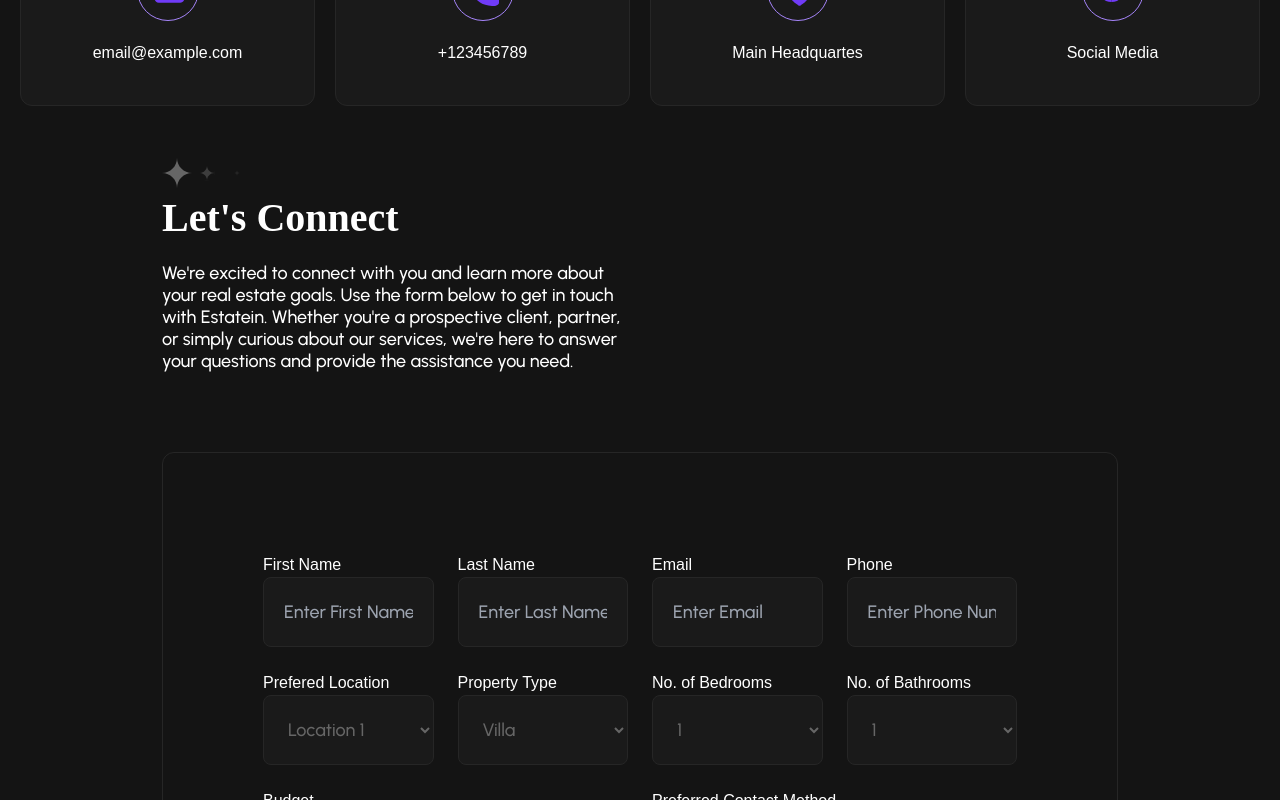
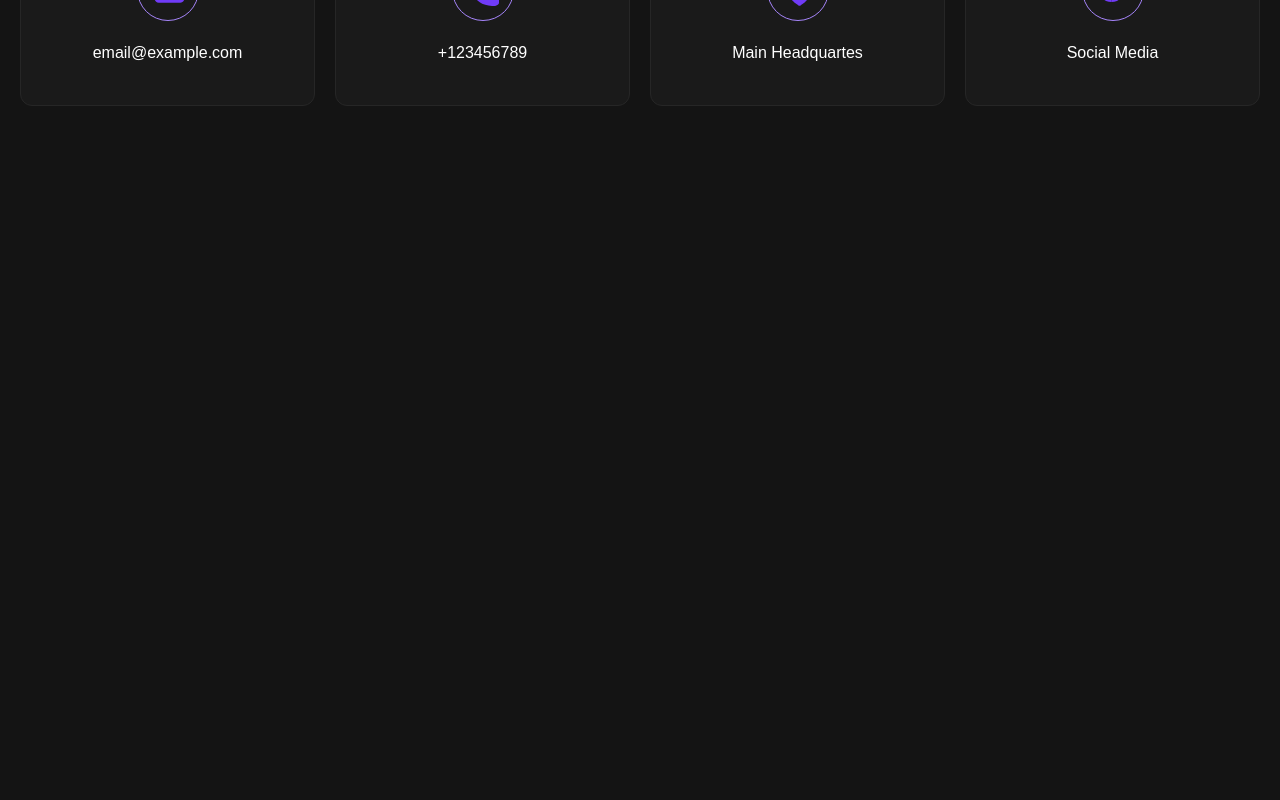
Before and after one commit to iairkap/real-estate, a Next.js app: page /contact in a window 1280 px wide. Shown: the part 760-1560 px from the top of the page. Built offline with nearby package versions, Linux system fonts and the light colour scheme; a web font is replaced by a local one.

Commit message:
added-some-animation

```diff
--- a/package.json
+++ b/package.json
@@ -13,6 +13,7 @@
     "@radix-ui/react-label": "^2.1.1",
     "@radix-ui/react-select": "^2.1.4",
     "@radix-ui/react-slot": "^1.1.1",
+    "aos": "^3.0.0-beta.6",
     "axios": "^1.7.9",
     "class-variance-authority": "^0.7.1",
     "clsx": "^2.1.1",
--- a/src/app/components/sections/section.tsx
+++ b/src/app/components/sections/section.tsx
@@ -1,7 +1,10 @@
+"use client"
 import React from 'react';
 import styles from "@/app/styles/components/sections.module.scss"
 import { STAR } from '@/lib/image';
 import { Button } from '@/components/ui/button';
+import useAOS from '@/app/hooks/useAOS';
+import Image from 'next/image';
 
 interface SectionProps {
     children: React.ReactNode;
@@ -11,23 +14,17 @@ interface SectionProps {
 }
 
 
-/*     <svg
-              width="18"
-              height="18"
-              className={styles.icon}
-              onClick={handleClickBack}
-            >
-              <use href={CHEVRON_RIGHT}></use>
-            </svg>
-             */
+
 
 const Section: React.FC<SectionProps> = ({ children, title, description, button }) => {
+    useAOS();
+
     return (
-        <div className={styles.layout}>
+        <div className={styles.layout} data-aos="fade-up">
             <div className={styles.icon}>
-                <img src={STAR} alt="star" />
-                <img src={STAR} alt="star" className={styles.opacity} />
-                <img src={STAR} alt="star" className={styles.opacityb} />
+                <Image src={STAR} alt="star" width={30} height={30} />
+                <Image src={STAR} alt="star" className={styles.opacity} width={30} height={30} />
+                <Image src={STAR} alt="star" className={styles.opacityb} width={30} height={30} />
             </div>
             <div className={styles.content}>
                 <div className={styles.text}>
--- a/src/app/components/separacion/Separacion.tsx
+++ b/src/app/components/separacion/Separacion.tsx
@@ -1,13 +1,19 @@
+"use client"
 import React from 'react';
 import styles from "@/app/styles/components/Separacion.module.scss"
+import Image from 'next/image';
+import useAOS from '@/app/hooks/useAOS';
 import { SMART, EFORTLESS, VALUE, DREAM, PHONE, EMAIL, HEADQUARTES, SOCIALMEDIA } from '@/lib/image';
-// eslint-disable-next-line @typescript-eslint/no-empty-object-type
+
+
+
 interface SeparacionProps {
     contactForm?: boolean
 
 }
 
 const Separacion: React.FC<SeparacionProps> = ({ contactForm = false }) => {
+    useAOS();
 
 
     const cardSeparacion = [
@@ -66,8 +72,11 @@ const Separacion: React.FC<SeparacionProps> = ({ contactForm = false }) => {
             <div className={styles.layout}>
                 {!contactForm &&
                     cardSeparacion.map((item, index) => (
-                        <div className={styles.card} key={index}>
-                            <img src={item.icon} alt="icon" />
+                        <div className={styles.card} key={index} data-aos="fade"
+                            data-aos-offset="100"
+                            data-aos-delay={index * 100}
+                            data-aos-easing="ease-in-sine">
+                            <Image src={item.icon} alt="icon" width={35} height={35} />
                             <span>{item.description}</span>
                         </div>
                     ))}
--- /dev/null
+++ b/src/app/hooks/useAOS.ts
@@ -0,0 +1,11 @@
+import { useEffect } from "react";
+import AOS from "aos";
+import "aos/dist/aos.css";
+
+const useAOS = (options = {}) => {
+  useEffect(() => {
+    AOS.init(options);
+  }, [options]);
+};
+
+export default useAOS;
--- a/src/app/sections/ClientReview.tsx
+++ b/src/app/sections/ClientReview.tsx
@@ -7,17 +7,14 @@ import usePagination from '../hooks/usePagination';
 import ClientReviewCard from '../components/clientCard/ClientReviewCard';
 import styles from "@/app/styles/components/clientCard/ClientReviewCard.module.scss";
 import useMediaQuery from '@/app/hooks/useMediaQuery';
+import 'aos/dist/aos.css';
+import useAOS from '../hooks/useAOS';
+const ClientReview: React.FC = ({ }) => {
 
-
-const ClientReview: React.FC = ({ }) => {
+    useAOS();
     const isMobile = useMediaQuery("(max-width: 768px)"); // Detecta si la pantalla es móvil
-
     const clients_reviews = hardcode.clients_reviews;
-
-
     const cardsPerPage = isMobile ? 1 : 3; // Ajusta la cantidad de cards según el tamaño
-
-
     const { currentPage, totalPages, nextPage, previousPage } = usePagination({
         total: clients_reviews.length,
         cardsPerPage: cardsPerPage,
@@ -39,11 +36,14 @@ const ClientReview: React.FC = ({ }) => {
             description="Read the success stories and heartfelt testimonials from our valued clients. Discover why they chose Estatein for their real estate needs."
             button="View All Properties"
         >
-            <div className={styles.cardContainer}>
+            <div className={styles.cardContainer} >
                 {clientsToShow.map((client, index) => {
                     return (
+                        <div key={index}
+                            data-aos="fade"
+                            data-aos-delay={index * 100}
+                        >
                             <ClientReviewCard
-                            key={index}
                                 name={client.name}
                                 title={client.title}
                                 description={client.description}
@@ -51,6 +51,7 @@ const ClientReview: React.FC = ({ }) => {
                                 rating={client.rating}
                                 avatar={client.avatar}
                             />
+                        </div>
                     );
                 })}
             </div>
--- a/src/app/sections/Faq.tsx
+++ b/src/app/sections/Faq.tsx
@@ -8,11 +8,15 @@ import { FAQ } from '../constants/constants';
 import Pagination from '../components/pagination/Pagination';
 import { Button } from '@/components/ui/button';
 import useMediaQuery from '@/app/hooks/useMediaQuery';
+import useAOS from '../hooks/useAOS';
+
 
 //eslint-disable-next-line
 interface FAQContainerProps { }
 
 const FAQContainer: React.FC<FAQContainerProps> = () => {
+    useAOS();
+
 
     const isMobile = useMediaQuery("(max-width: 768px)"); // Detecta si la pantalla es móvil
 
@@ -41,7 +45,8 @@ const FAQContainer: React.FC<FAQContainerProps> = () => {
             <div className={styles.cardContainer}>
                 {faqsToShow.map((faq, index) => {
                     return (
-                        <div className={styles.card} key={index}>
+                        <div className={styles.card} key={index} data-aos="fade" data-aos-delay={index * 100}
+                        >
                             <h3 className={styles.title}>{faq.question}</h3>
                             <p>{faq.sub}</p>
                             <div className={styles.buttonContainer}>
--- a/src/app/sections/FeaturedProperties.tsx
+++ b/src/app/sections/FeaturedProperties.tsx
@@ -8,10 +8,11 @@ import PropertyCard from "@/app/components/propertyCard/PropertyCard";
 import Pagination from '../components/pagination/Pagination';
 import usePagination from "@/app/hooks/usePagination";
 import useMediaQuery from '../hooks/useMediaQuery';
-//eslint-disable-next-line
-interface FeaturedPropertiesProps { }
+import useAOS from '../hooks/useAOS';
 
-const FeaturedProperties: React.FC<FeaturedPropertiesProps> = () => {
+const FeaturedProperties: React.FC = () => {
+
+    useAOS();
     const isMobile = useMediaQuery("(max-width: 768px)"); // Detecta si la pantalla es móvil
     const properties_types = hardcode.properties_types;
     const properties = hardcode.properties;
@@ -41,6 +42,7 @@ const FeaturedProperties: React.FC<FeaturedPropertiesProps> = () => {
                     const propertyType = properties_types.find(pt => pt.id === property.type)?.name || "Unknown";
 
                     return (
+                        <div key={index} data-aos="zoom-in" data-aos-delay={index * 100}>
                             <PropertyCard
                                 key={index}
                                 id={property.id}
@@ -53,6 +55,7 @@ const FeaturedProperties: React.FC<FeaturedPropertiesProps> = () => {
                                 bathroom={property.bathrooms}
                                 showChips={true}
                             />
+                        </div>
                     );
                 })}
             </div>
```
Also changed, not shown: aos.d.ts (added, +13 -0 lines), src/app/components/pagination/Pagination.tsx (+8 -0 lines), 1 other file (tests, documents, lock files or other folders). Lines whose indentation alone changed are shown as unchanged.
